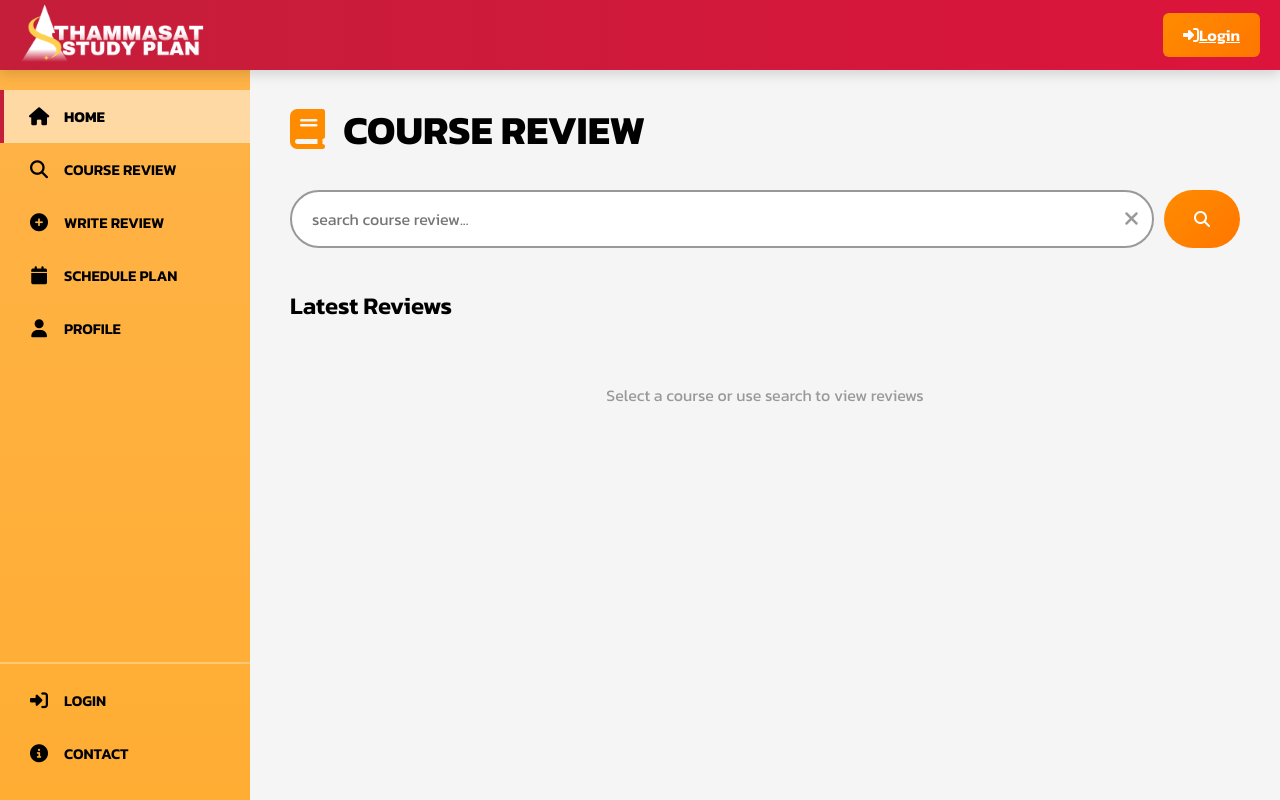
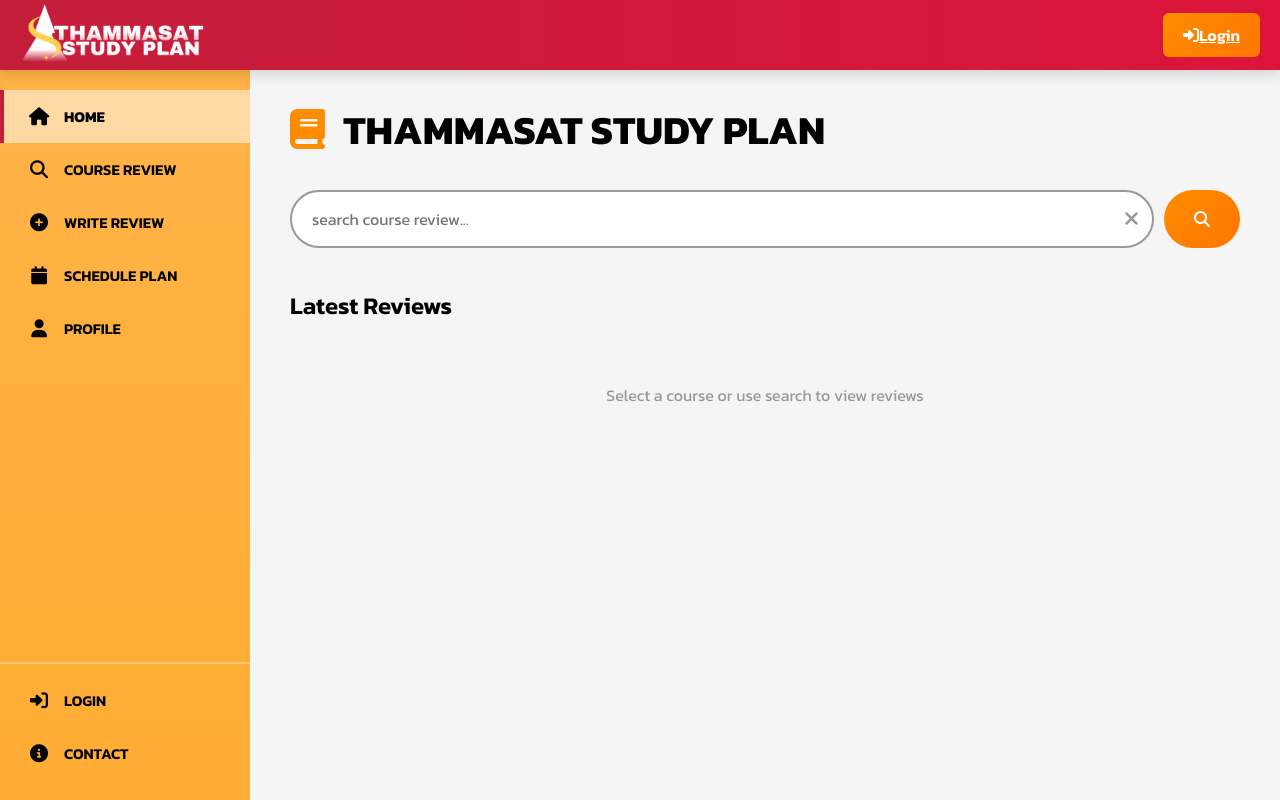
Before and after one commit to 6610545011/cn331_project, a Django app: page / in a window 1280 px wide. Run offline with Django 5.2, Linux system fonts and the light colour scheme; data that the repository does not hold is empty; some libraries are stand-ins or nearby versions.

Commit message:
change word

```diff
--- a/core/templates/core/homepage.html
+++ b/core/templates/core/homepage.html
@@ -7,7 +7,7 @@
 <div style="max-width: 1200px; margin: 0 auto;">
     <h1 style="font-size: 2.5rem; font-weight: bold; margin-bottom: 30px; color: #000;">
         <i class="fas fa-book" style="color: #ff8c00; margin-right: 10px;"></i>
-        COURSE REVIEW
+    THAMMASAT STUDY PLAN
     </h1>
 
     <!-- Search Bar -->
--- a/users/templates/users/login.html
+++ b/users/templates/users/login.html
@@ -53,7 +53,7 @@
 
             <!-- Submit Button -->
             <button type="submit" style="padding: 14px; background: linear-gradient(135deg, #ff8c00, #ff7600); color: white; border: none; border-radius: 6px; font-size: 16px; font-weight: 600; cursor: pointer; transition: all 0.3s; margin-top: 10px;">
-                <i class="fas fa-sign-in-alt"></i> Sign In
+                <i class="fas fa-sign-in-alt"></i> Login
             </button>
 
             <!-- Back Link -->
```
